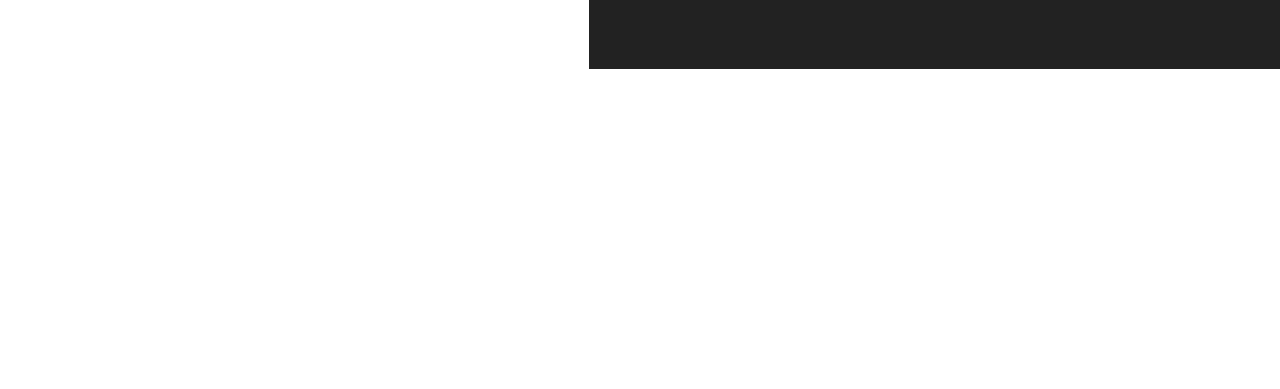
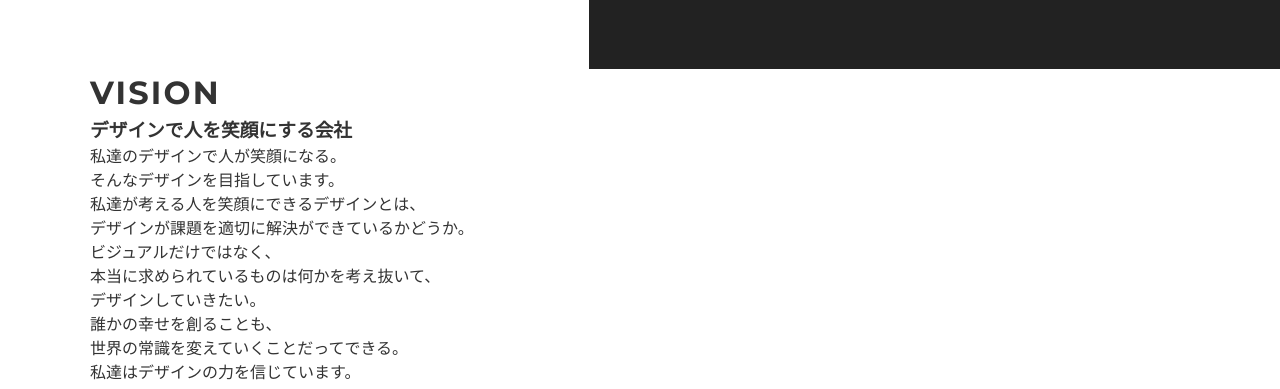
Before and after one commit to Kaji1127/digsmile, a website: page about.html in a window 1280 px wide. Shown: the part 411-800 px from the top of the page. Drawn offline with Linux system fonts and the light colour scheme.

Commit message:
edited vision section

```diff
--- a/about.html
+++ b/about.html
@@ -69,6 +69,41 @@
 		</header>
 		<!-- /Header-Section -->
 
+		<main>
+			<!-- Vision-Section -->
+			<section class="section-vision">
+				<div class="container">
+					<div class="vision">
+						<h2 class="heading-secondary">Vision</h2>
+						<h3 class="heading-tertiary">デザインで人を笑顔にする会社</h3>
+						<div class="vision__text-box">
+							<p class="vision__text">私達のデザインで人が笑顔になる。</p>
+						</div>
+						<div class="vision__text-box">
+							<p class="vision__text">そんなデザインを目指しています。</p>
+						</div>
+						<div class="vision__text-box">
+							<p class="vision__text">私達が考える人を笑顔にできるデザインとは、</p>
+							<p class="vision__text">デザインが課題を適切に解決ができているかどうか。</p>
+						</div>
+						<div class="vision__text-box">
+							<p class="vision__text">ビジュアルだけではなく、</p>
+							<p class="vision__text">本当に求められているものは何かを考え抜いて、</p>
+							<p class="vision__text">デザインしていきたい。</p>
+						</div>
+						<div class="vision__text-box">
+							<p class="vision__text">誰かの幸せを創ることも、</p>
+							<p class="vision__text">世界の常識を変えていくことだってできる。</p>
+						</div>
+						<div class="vision__text-box">
+							<p class="vision__text">私達はデザインの力を信じています。</p>
+						</div>
+					</div>
+				</div>
+			</section>
+			<!-- /Message-Section -->
+		</main>
+
 		<script src="js/script.js"></script>
 	</body>
 </html>
```
